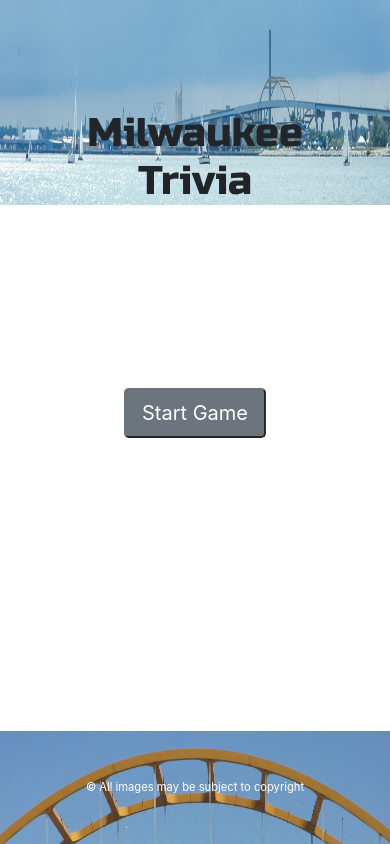
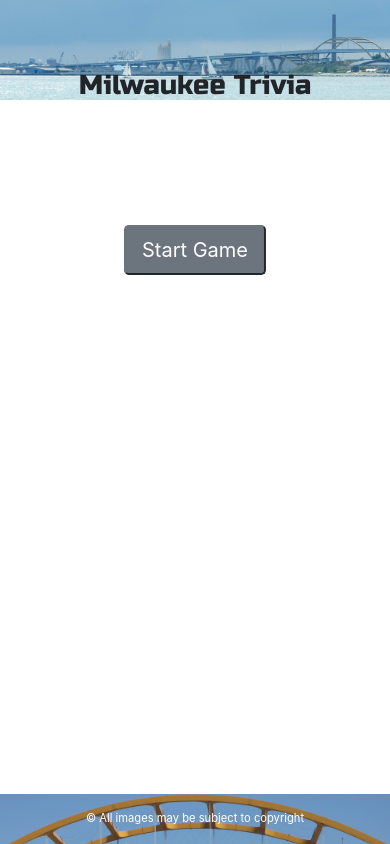
Before and after one commit to BourneID7/trivia-game, a plain HTML site: page index.html in a window 390 px wide. Drawn offline with nearby package versions, Linux system fonts and the light colour scheme.

Commit message:
updated css & images for mobile view

```diff
--- a/assets/css/style.css
+++ b/assets/css/style.css
@@ -1,28 +1,30 @@
-
+html, body {
+    min-height: 100%;
+}
 .header {
     background-image:url("../images/header.jpg");
     background-repeat:no-repeat;
-    background-size:100% 100%;
+    background-size:100% auto;
     padding: 0;
+    max-width: 100%;
+    height: 200px;
+    overflow: hidden;
 
 }
 .container {
     padding: 0 30px;
     margin-top: 0;
 }
-main {
-    background-color: #fff;
-}
 h1 {
     font-family: 'Russo One', sans-serif;
     text-align: center;
-    padding-top: 6.8rem;
+    padding-top: 150px;
 }
 #startScreen {
     width: 100%;
     display: block;
     position: relative;
-    height: 400px;
+    height: 300px;
     margin-left: auto;
     margin-right: auto;
 }
@@ -35,7 +37,6 @@ h1 {
     transform: translateY(-50%)
 }
 .timer {
-    background-color: white;
     width: 100%;
     display: block;
     height: 70px;
@@ -67,8 +68,12 @@ h1 {
 .footer {
     background-image:url("../images/footer.jpg");
     background-repeat:no-repeat;
-    background-size:100% 100%;
+    background-size:100% auto;
+    max-width: 100%;
+    height: 130px;
+    overflow: hidden;
     padding: 0;
+    margin: 0;
     position: fixed;
     bottom: 0;
 }
@@ -78,3 +83,36 @@ h1 {
     padding: 3rem;
     text-align: center;
 }
+@media only screen and (max-width : 640px) {
+   .footer {
+        height: 50px;
+        background-size: cover;
+        background-position: center;
+    }
+    .header {
+        height: 100px;
+        background-size: cover;
+        background-position: center;
+    }
+    h1 {
+        padding-top: 70px;
+        font-size: 1.7rem;
+    }
+    h3 {
+        font-size: 1.3rem;
+    }
+    .copyright {
+        padding: 1rem;
+    }
+    .timer {
+        padding-top: 5px;
+        height: auto;
+    }
+    .imageMobile {
+        height: 130px;
+        overflow: hidden;
+    }
+    p, .form-check-label {
+        font-size: 90%;
+    }
+  }
--- a/index.html
+++ b/index.html
@@ -57,7 +57,7 @@
                 <p id="messageWrong-0" class="message"></p>
                 <p id="messageTimeout-0" class="message"></p>
             </div>
-            <div class="col-md-4 image-0"></div>
+            <div class="col-md-4 image-0 imageMobile"></div>
         </div>
         <!-- question-1 -->
         <div id="question-1" class="row">
@@ -85,7 +85,7 @@
                     <p id="messageWrong-1" class="message"></p>
                     <p id="messageTimeout-1" class="message"></p>
                 </div>
-                <div class="col-md-4 image-1"></div>
+                <div class="col-md-4 image-1 imageMobile"></div>
             </div>
             <!-- question-2 -->
             <div id="question-2" class="row">
@@ -113,7 +113,7 @@
                     <p id="messageWrong-2" class="message"></p>
                     <p id="messageTimeout" class="message"></p>
                 </div>
-                <div class="col-md-4 image-2"></div>
+                <div class="col-md-4 image-2 imageMobile"></div>
             </div>
             <!-- question-3 -->
             <div id="question-3" class="row">
@@ -141,7 +141,7 @@
                     <p id="messageWrong-3" class="message"></p>
                     <p id="messageTimeout-3" class="message"></p>
                 </div>
-                <div class="col-md-4 image-3"></div>
+                <div class="col-md-4 image-3 imageMobile"></div>
             </div>
             <!-- question-4 -->
             <div id="question-4" class="row">
@@ -169,7 +169,7 @@
                     <p id="messageWrong-4" class="message"></p>
                     <p id="messageTimeout-4" class="message"></p>
                 </div>
-                <div class="col-md-4 image-4"></div>
+                <div class="col-md-4 image-4 imageMobile"></div>
             </div>
             <!-- question-5 -->
             <div id="question-5" class="row">
@@ -197,7 +197,7 @@
                     <p id="messageWrong-5" class="message"></p>
                     <p id="messageTimeout-5" class="message"></p>
                 </div>
-                <div class="col-md-4 image-5"></div>
+                <div class="col-md-4 image-5 imageMobile"></div>
             </div>
             <!-- question-6 -->
             <div id="question-6" class="row">
@@ -225,7 +225,7 @@
                     <p id="messageWrong-6" class="message"></p>
                     <p id="messageTimeout-6" class="message"></p>
                 </div>
-                <div class="col-md-4 image-6"></div>
+                <div class="col-md-4 image-6 imageMobile"></div>
             </div>
             <!-- question-7 -->
             <div id="question-7" class="row">
@@ -253,7 +253,7 @@
                     <p id="messageWrong-7" class="message"></p>
                     <p id="messageTimeout-7" class="message"></p>
                 </div>
-                <div class="col-md-4 image-7"></div>
+                <div class="col-md-4 image-7 imageMobile"></div>
             </div>
             <!-- question-8 -->
             <div id="question-8" class="row">
@@ -281,7 +281,7 @@
                     <p id="messageWrong-8"></p>
                     <p id="messageTimeout-8"></p>
                 </div>
-                <div class="col-md-4 image-8"></div>
+                <div class="col-md-4 image-8 imageMobile"></div>
             </div>
             <!-- question-9 -->
             <div id="question-9" class="row">
@@ -309,7 +309,7 @@
                     <p id="messageWrong-9" class="message"></p>
                     <p id="messageTimeout-9" class="message"></p>
                 </div>
-                <div class="col-md-4 image-9"></div>
+                <div class="col-md-4 image-9 imageMobile"></div>
             </div>
             <!-- game over screen -->
             <div class="row">
@@ -321,7 +321,7 @@
                     <p>Skipped questions: <span id="unanswered"></span></p>
                     <!--<button id="restart" type="button" class="btn-lg btn-secondary">Play again?</button>-->
                 </div>
-                <div id="endImage" class="col-md-4"></div>
+                <div id="endImage" class="col-md-4 imageMobile"></div>
             </div>
         </main>
         <footer class="container-fluid footer">
```
Also changed, not shown: assets/images/image-7.jpg, assets/images/image-8.jpg.
